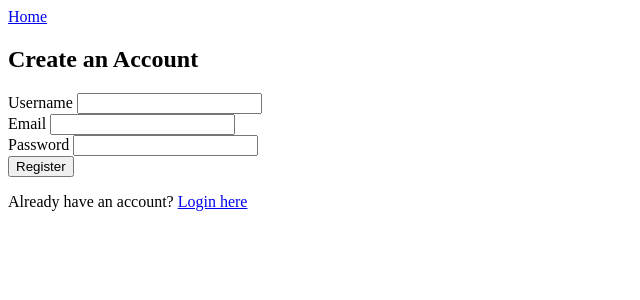
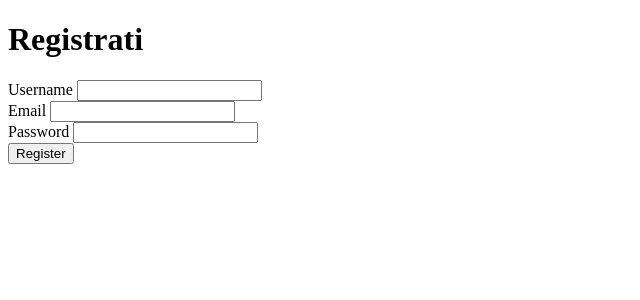
Before and after one commit to Ianndav/cure24, a Flask app: template templates/register.html in a window 1280 px wide. Shown: the top 300 px of the page, without its empty margins (0-640 px from the left). Run offline with Flask 3, Linux system fonts and the light colour scheme; the template is opened without the code that fills it: values that come from a table or form of the project are taken from there, others are empty; parts of the project's set-up code (start-up, migrations or seed data) failed here and were passed over.

Commit message:
Update register.html

```diff
--- a/templates/register.html
+++ b/templates/register.html
@@ -1,83 +1,10 @@
-{% extends 'base.html' %}
-
-{% block title %}Register - Cure24{% endblock %}
-
-{% block content %}
-<div class="row justify-content-center">
-    <div class="col-md-6">
-        <div class="card bg-dark">
-            <div class="card-header bg-info text-white">
-                <h2 class="mb-0">Create an Account</h2>
-            </div>
-            <div class="card-body">
-                <form method="POST" action="{{ url_for('register') }}">
-                    {{ form.hidden_tag() }}
-
-                    <div class="mb-3">
-                        {{ form.username.label(class="form-label") }}
-                        {% if form.username.errors %}
-                            {{ form.username(class="form-control is-invalid") }}
-                            <div class="invalid-feedback">
-                                {% for error in form.username.errors %}
-                                    {{ error }}
-                                {% endfor %}
-                            </div>
-                        {% else %}
-                            {{ form.username(class="form-control") }}
-                        {% endif %}
-                    </div>
-
-                    <div class="mb-3">
-                        {{ form.email.label(class="form-label") }}
-                        {% if form.email.errors %}
-                            {{ form.email(class="form-control is-invalid") }}
-                            <div class="invalid-feedback">
-                                {% for error in form.email.errors %}
-                                    {{ error }}
-                                {% endfor %}
-                            </div>
-                        {% else %}
-                            {{ form.email(class="form-control") }}
-                        {% endif %}
-                    </div>
-
-                    <div class="mb-3">
-                        {{ form.password.label(class="form-label") }}
-                        {% if form.password.errors %}
-                            {{ form.password(class="form-control is-invalid") }}
-                            <div class="invalid-feedback">
-                                {% for error in form.password.errors %}
-                                    {{ error }}
-                                {% endfor %}
-                            </div>
-                        {% else %}
-                            {{ form.password(class="form-control") }}
-                        {% endif %}
-                    </div>
-
-                    <div class="mb-3">
-                        {{ form.confirm_password.label(class="form-label") }}
-                        {% if form.confirm_password.errors %}
-                            {{ form.confirm_password(class="form-control is-invalid") }}
-                            <div class="invalid-feedback">
-                                {% for error in form.confirm_password.errors %}
-                                    {{ error }}
-                                {% endfor %}
-                            </div>
-                        {% else %}
-                            {{ form.confirm_password(class="form-control") }}
-                        {% endif %}
-                    </div>
-
-                    <div class="d-grid gap-2">
-                        {{ form.submit(class="btn btn-info") }}
-                    </div>
-                </form>
-            </div>
-            <div class="card-footer text-center">
-                <p class="mb-0">Already have an account? <a href="{{ url_for('login') }}" class="text-info">Login here</a></p>
-            </div>
-        </div>
-    </div>
-</div>
-{% endblock %}
+<!doctype html>
+<title>Registrati</title>
+<h1>Registrati</h1>
+<form method="POST">
+    {{ form.hidden_tag() }}
+    {{ form.username.label }} {{ form.username() }}<br>
+    {{ form.email.label }} {{ form.email() }}<br>
+    {{ form.password.label }} {{ form.password() }}<br>
+    {{ form.submit() }}
+</form>
```
